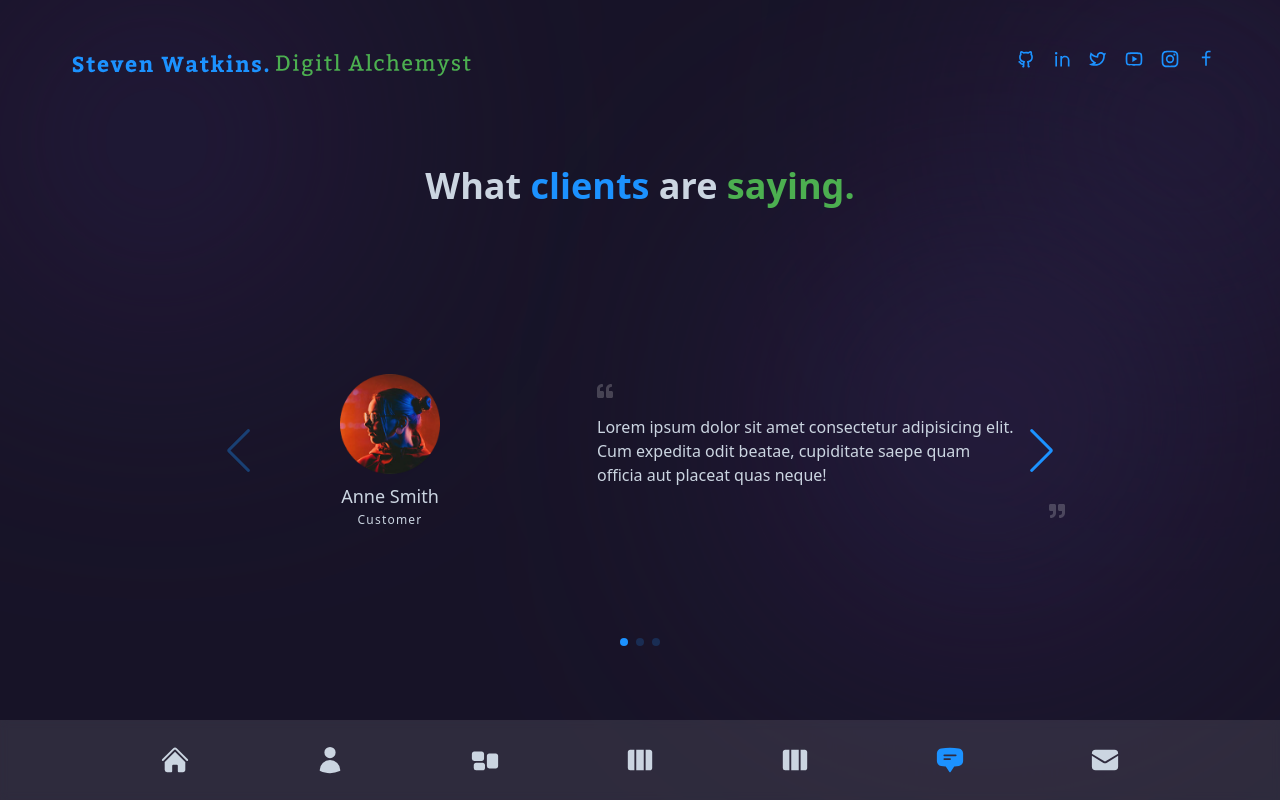
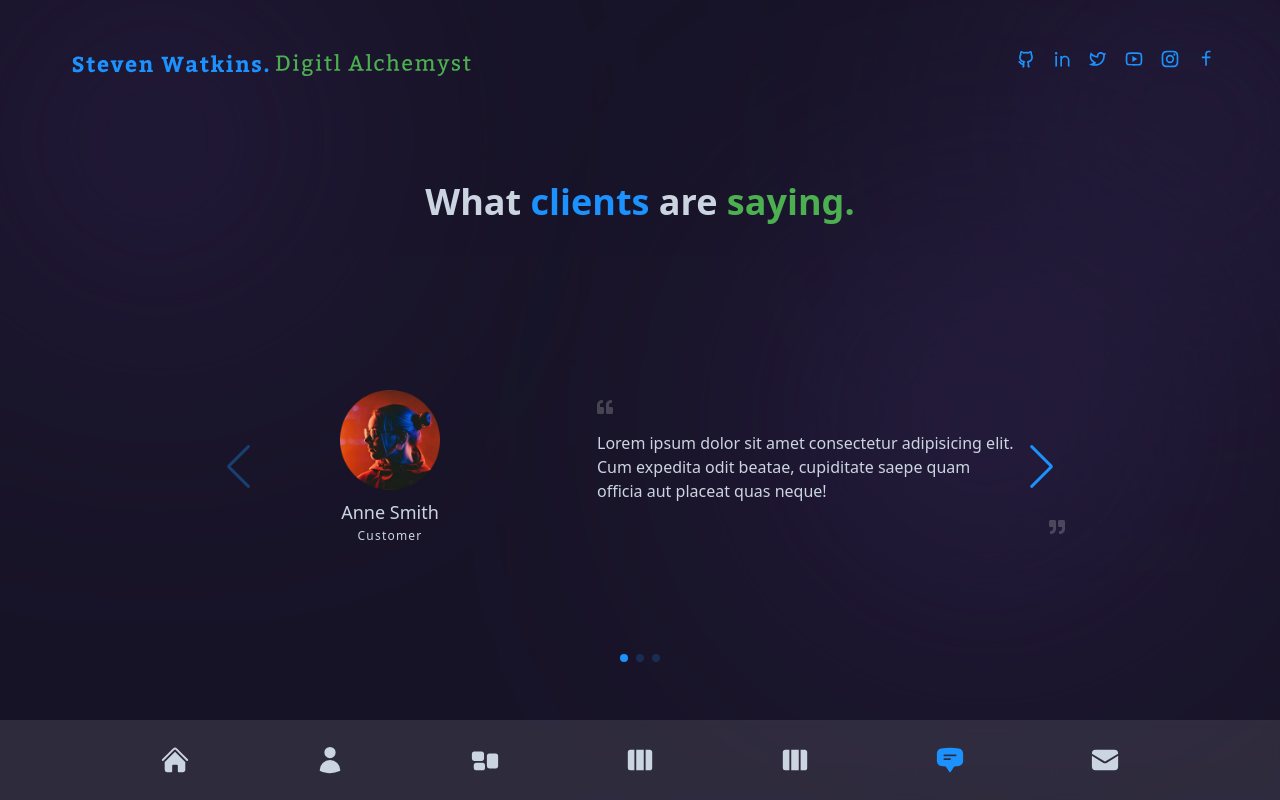
Before and after one commit to Digitl-Alchemyst/digitl-alchemyst-portfolio, a Next.js app: page /testimonials in a window 1280 px wide. Built offline with nearby package versions, Linux system fonts and the light colour scheme.

Commit message:
Header Positioning

```diff
--- a/src/pages/testimonials/index.js
+++ b/src/pages/testimonials/index.js
@@ -7,7 +7,7 @@ const Testimonials = () => {
   return (
     <main className='h-[100vh] '>
       <Layout className='w-screen'>
-        <div className=' mx-auto flex h-full flex-col justify-center items-center'>
+        <div className=' mx-auto flex h-full flex-col justify-center items-center mt-18 lg:mt-4'>
 
         <motion.h2
           variants={fadeIn('up', 0.2)}
```
